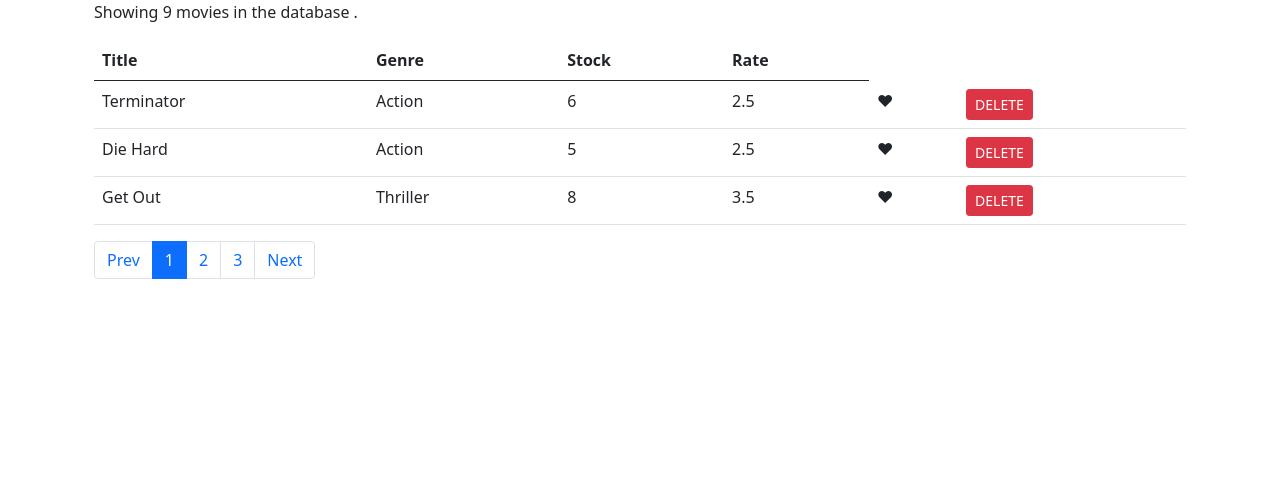
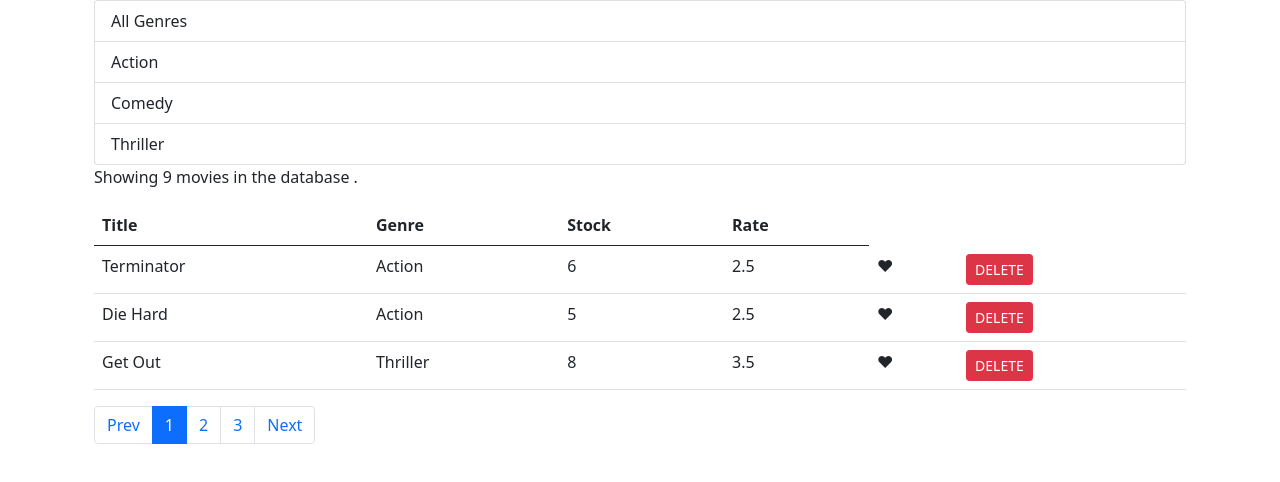
Before and after one commit to siddhant-grover/vidly, a React (Create React App) app: page / in a window 1280 px wide. Shown: the top 482 px of the page. Built offline with nearby package versions, Linux system fonts and the light colour scheme.

Commit message:
my filtering no abstraction

```diff
--- a/src/App.js
+++ b/src/App.js
@@ -1,6 +1,7 @@
 
 import './App.css';
 import Movies from './Components/Movies';
+
 
 function App() {
 
--- /dev/null
+++ b/src/Components/ListGroup.js
@@ -0,0 +1,32 @@
+import React from "react"; //bootstrap listGroup component
+
+export default function ListGroup(props) {
+  return (
+    <>
+      <ul className="list-group">
+        <li
+          className="list-group-item"
+          onClick={() => {
+            props.genreSelect("All Genres");
+          }}
+        >
+          All Genres
+        </li>
+
+        {props.genreList.map((item) => {
+          return (
+            <li
+              key={item._id}
+              className="list-group-item"
+              onClick={() => {
+                props.genreSelect(item.name);
+              }}
+            >
+              {item.name}
+            </li>
+          );
+        })}
+      </ul>
+    </>
+  );
+}
--- a/src/Components/Movies.js
+++ b/src/Components/Movies.js
@@ -1,35 +1,59 @@
-import React,{useState} from 'react';
-import Heart from './heart';
-import {getMovies} from '../services/fakeMovieService'
-import Paginate from '../Components/Paginate';
+import React, { useState } from "react";
+import Heart from "./heart";
+import { getMovies } from "../services/fakeMovieService";
+import { getGenres } from "../services/fakeGenreService";
+import Paginate from "../Components/Paginate";
+import ListGroup from "./ListGroup";
 
 function Movies(props) {
-
-const [arr,setArr] = useState(getMovies());
-const[pageNumber,setPageNumber] = useState(1);
-if(arr.length===0){
-    return( <main className="container"><p>no movies in DB</p></main>)
+  const [arr, setArr] = useState(getMovies());
+  const [pageNumber, setPageNumber] = useState(1);
+  let [filtered, setFiltered] = useState([]);
+  const moviesPerPage = 3;
+  if (arr.length === 0) {
+    return (
+      <main className="container">
+        <p>no movies in DB</p>
+      </main>
+    );
   }
-const moviesPerPage = 3;
-
-function paginate(pageNo){
-  if(pageNo>0){
-    console.log(pageNo)
+  function paginate(pageNo) {
+    if (pageNo > 0) {
       setPageNumber(pageNo);
     }
   }
 
+  const genreList = getGenres();
+  function genreSelect(genre) {
+    if (genre === "All Genres") {
+      setFiltered(arr);
+      return;
+    }
+    setFiltered(
+      arr.filter((item) => {
+        return item.genre.name === genre;
+      })
+    );
+    console.log(genre);
+    // setArr(filtered)
+    setPageNumber(1);
+  }
 
-let endIndex = pageNumber*moviesPerPage;
-let startIndex =endIndex - moviesPerPage;
-let sliceOfArray = arr.slice(startIndex,endIndex)
-
+  let endIndex = pageNumber * moviesPerPage;
+  let startIndex = endIndex - moviesPerPage;
+  let sliceOfArray =
+    filtered.length > 0
+      ? filtered.slice(startIndex, endIndex)
+      : arr.slice(startIndex, endIndex);
 
   return (
+    <main className="container">
+      <ListGroup genreList={genreList} genreSelect={genreSelect} />
 
-  <main className="container">
-
-     <p>Showing {arr.length} movies in the database .</p>
+      <p>
+        Showing {filtered.length > 0 ? filtered.length : arr.length} movies in
+        the database .
+      </p>
       <table className="table">
         <thead>
           <tr>
@@ -40,28 +64,52 @@ return (
           </tr>
         </thead>
         <tbody>
-    {
-      sliceOfArray.map((movie,index)=>{
-        return(
+          {sliceOfArray.map((movie, index) => {
+            console.log(movie);
+            return (
               <tr key={movie._id}>
                 <td>{movie.title}</td>
                 <td>{movie.genre.name}</td>
                 <td>{movie.numberInStock}</td>
                 <td>{movie.dailyRentalRate}</td>
-          <td><Heart/></td>
-          <td><button className="btn btn-danger btn-sm" onClick={()=>{
-            setArr(arr.filter((movie,i)=>{return i!==index}))
-          }}>DELETE</button></td>
+                <td>
+                  <Heart />
+                </td>
+                <td>
+                  <button
+                    className="btn btn-danger btn-sm"
+                    onClick={() => {
+                      filtered.length > 0 &&
+                        setFiltered(
+                          filtered.filter((movie, i) => {
+                            return i !== index;
+                          })
+                        );
+
+                      setArr(
+                        arr.filter((m, i) => {
+                          return m.title !== movie.title;
+                        })
+                      );
+                      console.log(arr);
+                    }}
+                  >
+                    DELETE
+                  </button>
+                </td>
               </tr>
-        )
-      })
-    }
+            );
+          })}
         </tbody>
       </table>
-    <Paginate totalMovies={arr.length} moviesPerPage={moviesPerPage} paginate={paginate} currentPage={pageNumber}/>
+      <Paginate
+        totalMovies={filtered.length > 0 ? filtered.length : arr.length}
+        moviesPerPage={moviesPerPage}
+        paginate={paginate}
+        currentPage={pageNumber}
+      />
     </main>
-)
-
+  );
 }
 
 export default Movies;
--- a/src/Components/Paginate.js
+++ b/src/Components/Paginate.js
@@ -1,38 +1,67 @@
-import React from 'react';
-import PropTypes from 'prop-types'
+import React from "react";
+import PropTypes from "prop-types";
 function Paginate(props) {
-    let length = Math.ceil(props.totalMovies/props.moviesPerPage)
+  let length = Math.ceil(props.totalMovies / props.moviesPerPage);
   let arr = new Array(length).fill(0);
 
   return (
     <div>
       <nav aria-label="Page navigation example">
         <ul className="pagination">
-  <li className="page-item" onClick={()=>{props.paginate(props.currentPage-1)}}><a className="page-link" href="!#">Prev</a></li>
-      {
-          arr.map((item,index)=>{
-              return (<li key={index} className={(index+1 ===props.currentPage)? 'page-item active':'page-item'}><a className="page-link" href="!#" onClick={()=>{props.paginate(index+1)}}>{index+1}</a></li>)
-          })
+          <li
+            className="page-item"
+            onClick={() => {
+              props.paginate(props.currentPage - 1);
+            }}
+          >
+            <a className="page-link" href="!#">
+              Prev
+            </a>
+          </li>
+          {arr.map((item, index) => {
+            return (
+              <li
+                key={index}
+                className={
+                  index + 1 === props.currentPage
+                    ? "page-item active"
+                    : "page-item"
                 }
-      <li className="page-item"  onClick={()=>{
-          if(props.currentPage<length){
-          props.paginate(props.currentPage+1)
+              >
+                <a
+                  className="page-link"
+                  href="!#"
+                  onClick={() => {
+                    props.paginate(index + 1);
+                  }}
+                >
+                  {index + 1}
+                </a>
+              </li>
+            );
+          })}
+          <li
+            className="page-item"
+            onClick={() => {
+              if (props.currentPage < length) {
+                props.paginate(props.currentPage + 1);
               }
-        }}><a className="page-link" href="!#">Next</a></li>
-
-
+            }}
+          >
+            <a className="page-link" href="!#">
+              Next
+            </a>
+          </li>
         </ul>
       </nav>
     </div>
   );
 }
-Paginate.propTypes={
-        totalMovies:PropTypes.number.isRequired,
-        moviesPerPage:PropTypes.number.isRequired,
-        paginate:PropTypes.func.isRequired,
-        currentPage:PropTypes.number.isRequired,
-
-
-}
+Paginate.propTypes = {
+  totalMovies: PropTypes.number.isRequired,
+  moviesPerPage: PropTypes.number.isRequired,
+  paginate: PropTypes.func.isRequired,
+  currentPage: PropTypes.number.isRequired,
+};
 
 export default Paginate;
```
Lines whose indentation alone changed are shown as unchanged.
